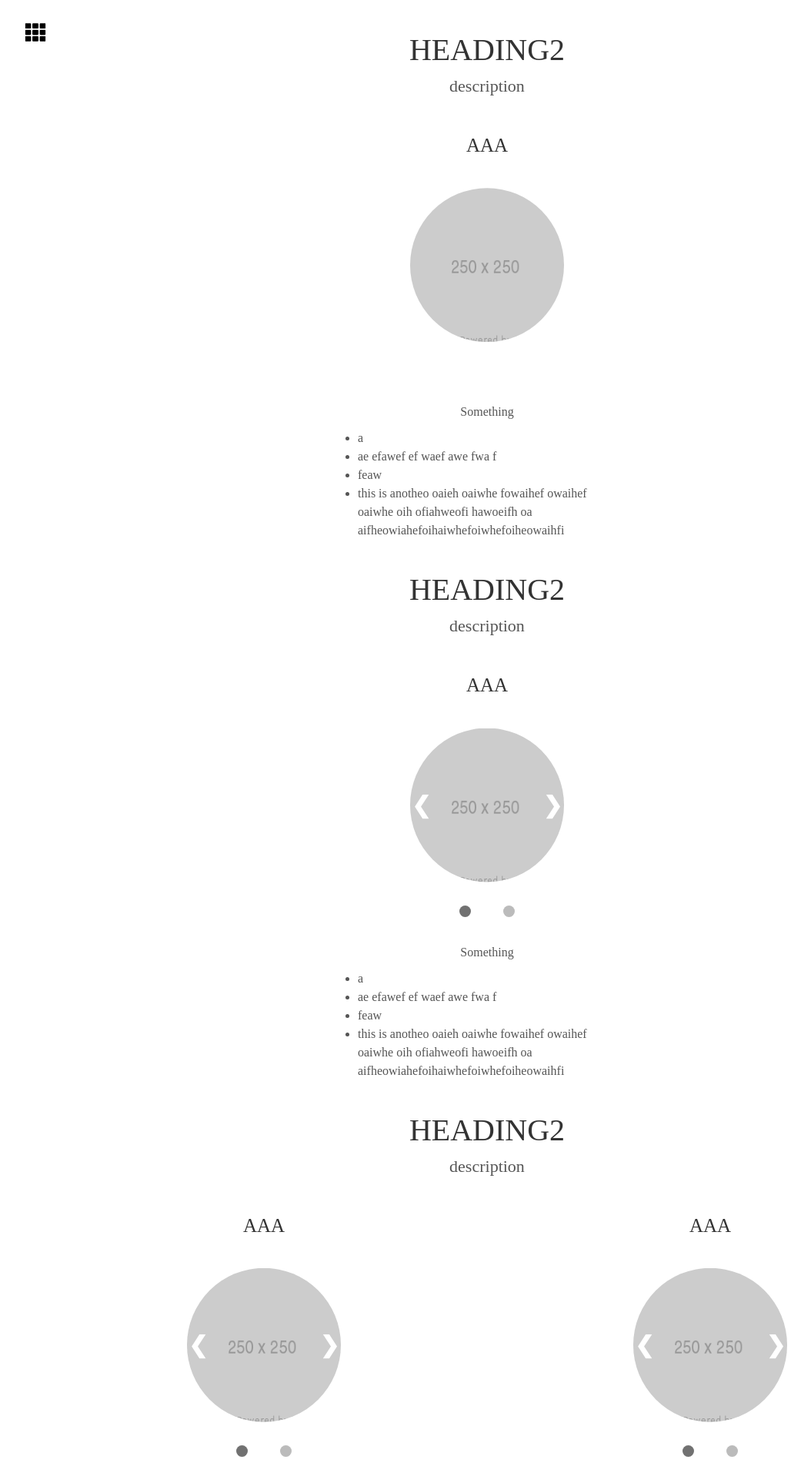
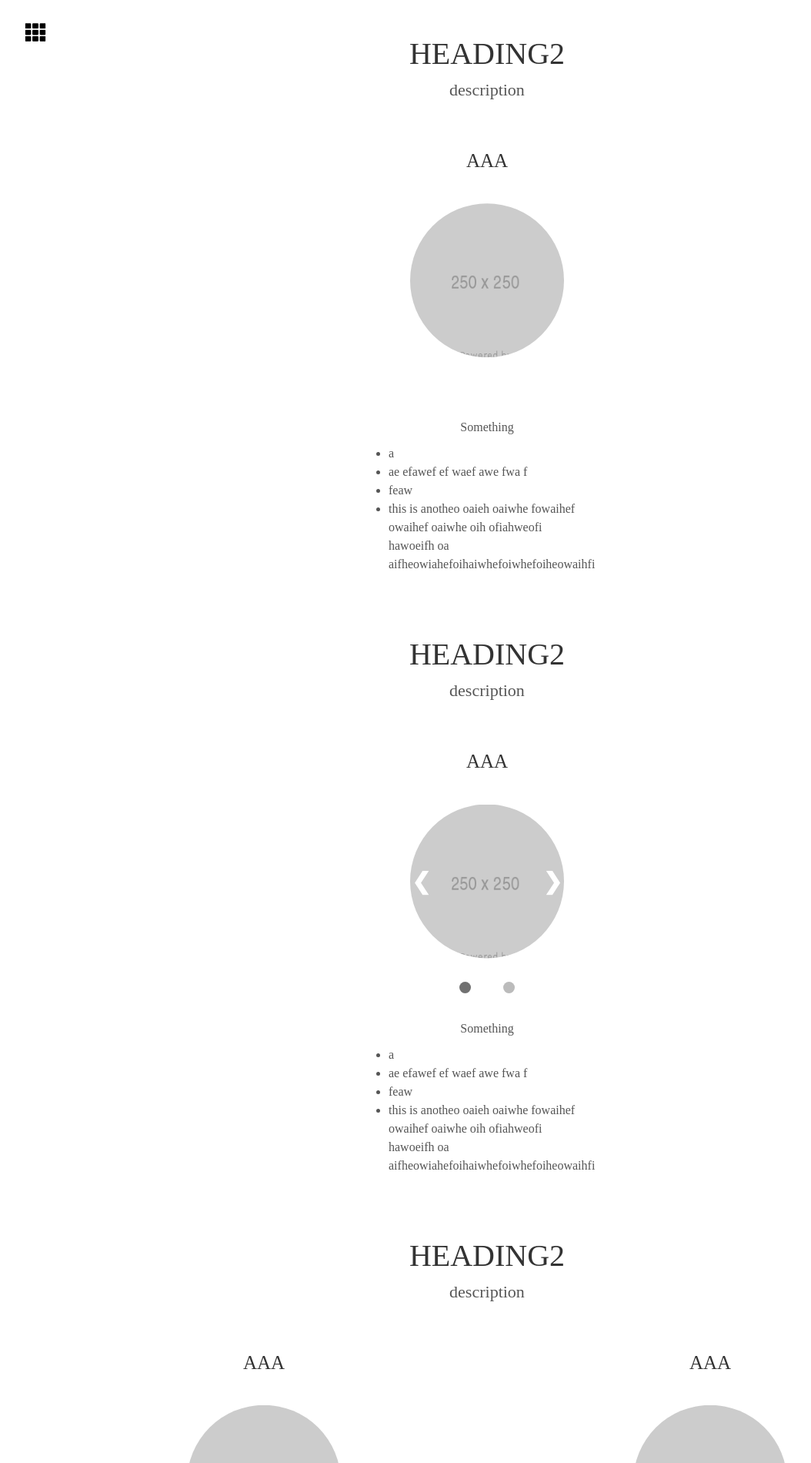
Before and after one commit to mrsunny0/template-gh-pages, a Jekyll site: the page built from index.html, in a window 1280 px wide. Shown: the part 900-2800 px from the top of the page at 77% size, without its empty margins (7-1061 px from the left). Built offline with Jekyll 4.4.1, drawn with Linux system fonts in a browser that asks for light colours; some web fonts are replaced.

Commit message:
taking changes in content width and margin/padding issues

```diff
--- a/index.html
+++ b/index.html
@@ -9,7 +9,7 @@
 {% for section in site.data.sections %}
 <section class='section-body' id="{{ section.id }}">
     <div class='heading'>
-        <h1 class="heading--primary u-margin-top-medium u-margin-top-medium">
+        <h1 class="heading--primary">
             {{ section.heading }}
         </h1>
         <p class="heading--sub">
@@ -69,14 +69,14 @@
                 <div class="carousel__item carousel__item--paragraph carousel__item--fade">
 
                     {% if subgroup.caption.list %}
-                    <p class="paragraph paragraph--justify u-margin-bottom-tiny">{{ subgroup.caption.list.header }}</p>
-                    <ul class="paragraph paragraph--left">
+                    <p class="paragraph paragraph--justify u-margin-bottom-tiny u-center-text">{{ subgroup.caption.list.header }}</p>
+                    <ul class="group__text--list paragraph paragraph--left">
                         {% for item in subgroup.caption.list.items %}
                         <li>{{ item }}</li>
                         {% endfor %}
                     </ul>
                     {% elsif subgroup.caption.short %}
-                    <p class="paragraph paragraph--justify">{{ subgroup.caption.short }}</p>
+                    <p class="group__text paragraph paragraph--justify">{{ subgroup.caption.short }}</p>
                     {% endif %}
 
                 </div>
@@ -106,14 +106,14 @@
 
             <!-- paragraph -->
             {% if group.caption.list %}
-            <p class="paragraph paragraph--justify u-margin-bottom-tiny">{{ group.caption.list.header }}</p>
-            <ul class="group__caption paragraph paragraph--left">
+            <p class="paragraph paragraph--justify u-margin-bottom-tiny u-center-text">{{ group.caption.list.header }}</p>
+            <ul class="group__text--list paragraph paragraph--left">
                 {% for item in group.caption.list.items %}
                 <li>{{ item }}</li>
                 {% endfor %}
             </ul>
             {% elsif group.caption.short %}
-            <p class="paragraph paragraph--justify">{{ group.caption.short }}</p>
+            <p class="group__text paragraph paragraph--justify">{{ group.caption.short }}</p>
             {% endif %}
 
             {% endif %}
@@ -130,8 +130,8 @@
 <!-- SECTIONS -->
 {% for section in site.data.sections %}
 <section class='section-body section-body--overlay' id='{{ section.id }}-overlay'>
-    <div class='heading'>
-        <h1 class="heading--primary u-margin-top-medium u-margin-top-medium">
+    <div class='heading u-margin-bottom-big'>
+        <h1 class="heading--primary">
             {{ section.heading }}
         </h1>
         <p class="heading--sub">
--- a/src/scss/abstracts/_variables.scss
+++ b/src/scss/abstracts/_variables.scss
@@ -52,9 +52,9 @@
 $max-width: 1260px;
 $min-width: 768px;
 $section-margins: 4rem;
-$section-margins-topbottom: 4rem;
+$section-margins-topbottom: 8rem;
 $section-margins-side: 6rem;
-$caption-list-width: 60%;
+$caption-width: 60%;
 
 // --------------------------------------- //
 
--- a/src/scss/components/_carousel.scss
+++ b/src/scss/components/_carousel.scss
@@ -29,7 +29,6 @@
 
         // this is needed for js selection
         &--paragraph {
-            width: $caption-list-width;
             flex-direction: column;
             align-items: center;
             display: none;
```
Also changed, not shown: src/scss/base/_typography.scss (+13 -0 lines), src/scss/components/_content.scss (+7 -2 lines), src/scss/pages/_sections.scss (+13 -3 lines), assets/css/main.css, assets/js/main.js, scripts/github_print.js (renamed from scripts/github-print.js), src/scss/base/_utilities.scss (line endings or trailing spaces).
